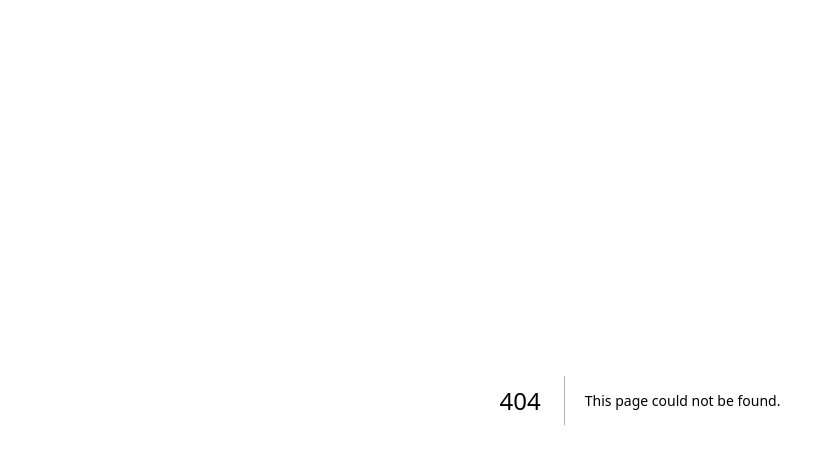
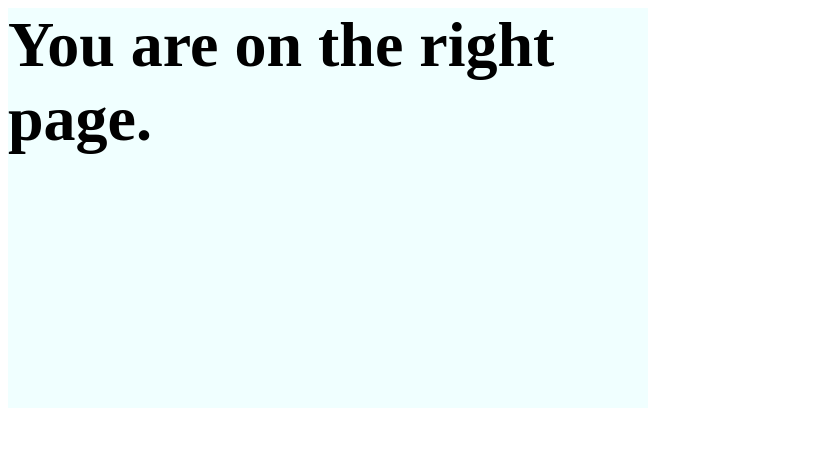
Before and after one commit to mapstonepark/nexus, a Next.js app: page /login in a window 1280 px wide. Before the commit this address had no page. Shown: the top 464 px of the page, without its empty margins (0-835 px from the left). Built offline with nearby package versions, Linux system fonts and the light colour scheme.

Commit message:
styling figured out

```diff
--- /dev/null
+++ b/components/Card.tsx
@@ -0,0 +1,14 @@
+import React from 'react'
+import styles from '../styles/Card.module.css'
+
+export default function Card() {
+  return (
+    <>
+    <div className={styles.container}>
+    <h1 className={styles.title}>You are on the right page.</h1>
+    </div>
+
+    </>
+
+  )
+}
--- /dev/null
+++ b/pages/login.tsx
@@ -0,0 +1,8 @@
+import React from 'react'
+import Card from '../components/Card'
+
+export default function login() {
+  return (
+    <Card />
+  )
+}
--- /dev/null
+++ b/styles/Card.module.css
@@ -0,0 +1,12 @@
+.title {
+    margin: 0;
+    line-height: 1.15;
+    font-size: 4rem;
+  }
+
+  .container {
+    background-color: azure;
+    width: 50vw;
+    height: 50vh;
+
+  }
```
Also changed, not shown: pages/about.tsx (added, +7 -0 lines), pages/contacts/index.tsx (added, +7 -0 lines), pages/signup.tsx (added, +7 -0 lines), 1 other file (tests, documents, lock files or other folders).
